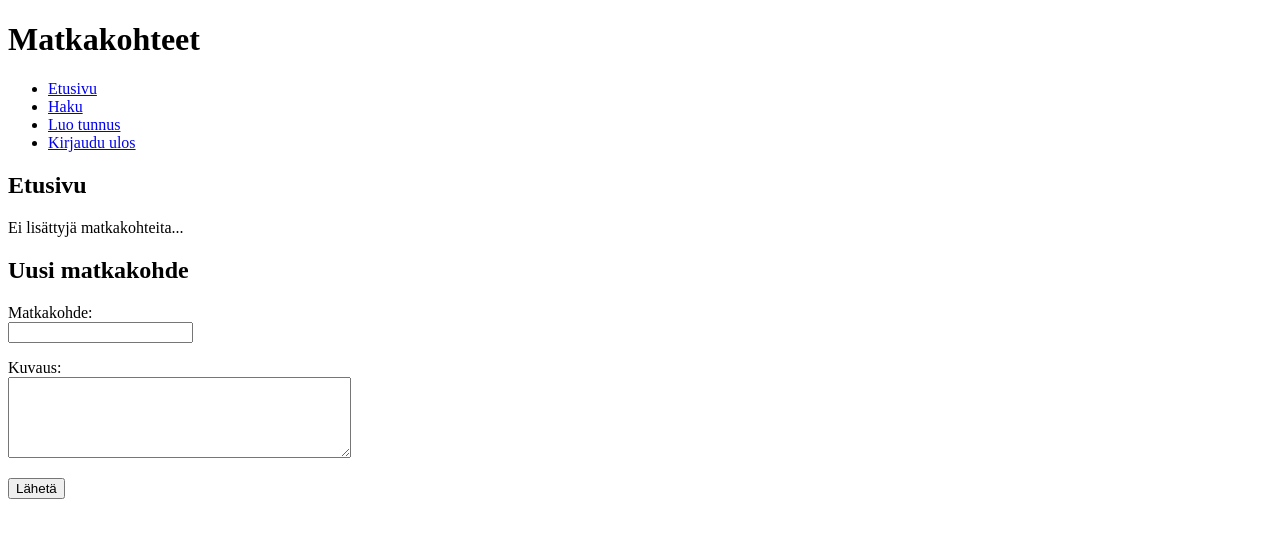
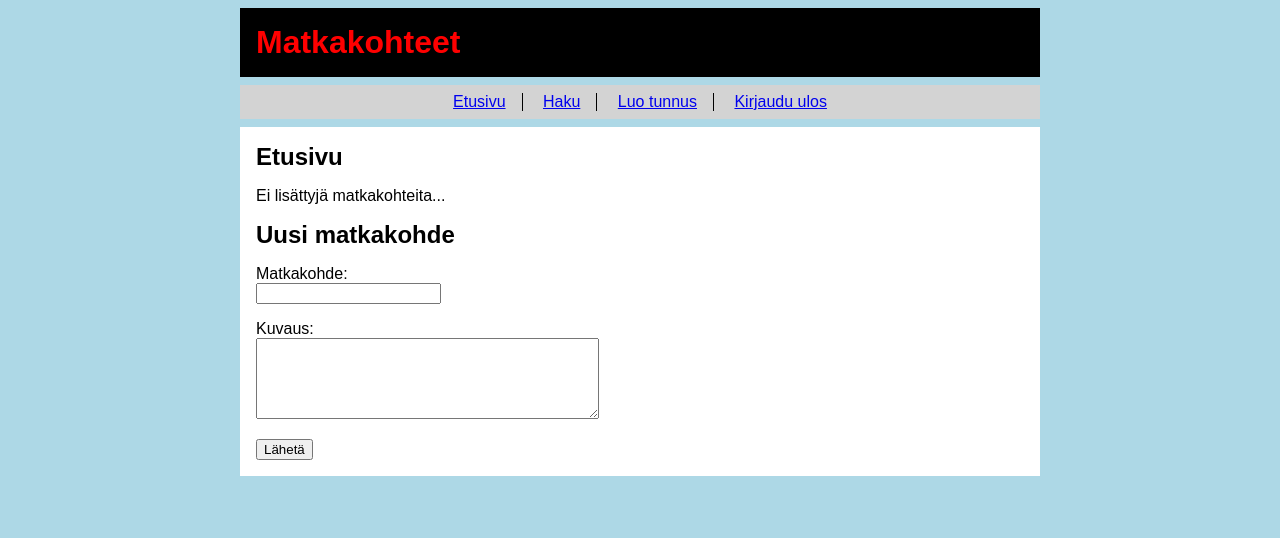
Before and after one commit to joonapasanen/matkakohteet, a Flask app: page / in a window 1280 px wide. Shown: the top 538 px of the page. Run offline with Flask 3, Linux system fonts and the light colour scheme; the visitor is signed in with stand-in values (Sample User, id 1); data that the repository does not hold is empty.

Commit message:
added main.css

```diff
--- a/src/static/main.css
+++ b/src/static/main.css
@@ -0,0 +1,55 @@
+body {
+  margin: auto;
+  max-width: 50em;
+  font-family: sans-serif;
+  background-color: lightblue;
+}
+
+.header {
+  background-color: black;
+  color: red;
+  padding: 1em;
+  margin: 0.5em 0;
+}
+
+.nav {
+  background-color: lightgrey;
+  padding: 0.5em;
+  margin: 0.5em 0;
+}
+
+.content {
+  background-color: white;
+  padding: 1em;
+  margin: 0.5em 0;
+}
+
+h1,
+h2 {
+  margin: 0;
+}
+
+.destination {
+  border: 2px solid black;
+  margin: 1em;
+  padding: 0.2em 0.5em;
+}
+
+nav {
+  text-align: center;
+}
+
+nav ul {
+  padding: 0;
+  margin: 0;
+}
+
+nav li {
+  display: inline-block;
+  padding: 0 1em;
+  margin: 0;
+}
+
+nav li:not(:last-of-type) {
+  border-right: 1px solid black;
+}
--- a/src/templates/index.html
+++ b/src/templates/index.html
@@ -17,6 +17,7 @@ content %}
 </form>
 
 {% for destination in destinations %}
+<div class="destination">
   <h2>Matkakohde:</h2>
   <a href="/destinations/{{ destination.destination_id }}"
     >{{ destination.name }}</a
@@ -29,6 +30,7 @@ content %}
   </p>
   {% endif %}
   <hr />
+</div>
 {% endfor %} {% else %}
 <p>Ei lisättyjä matkakohteita...</p>
 
```
Lines whose indentation alone changed are shown as unchanged.
